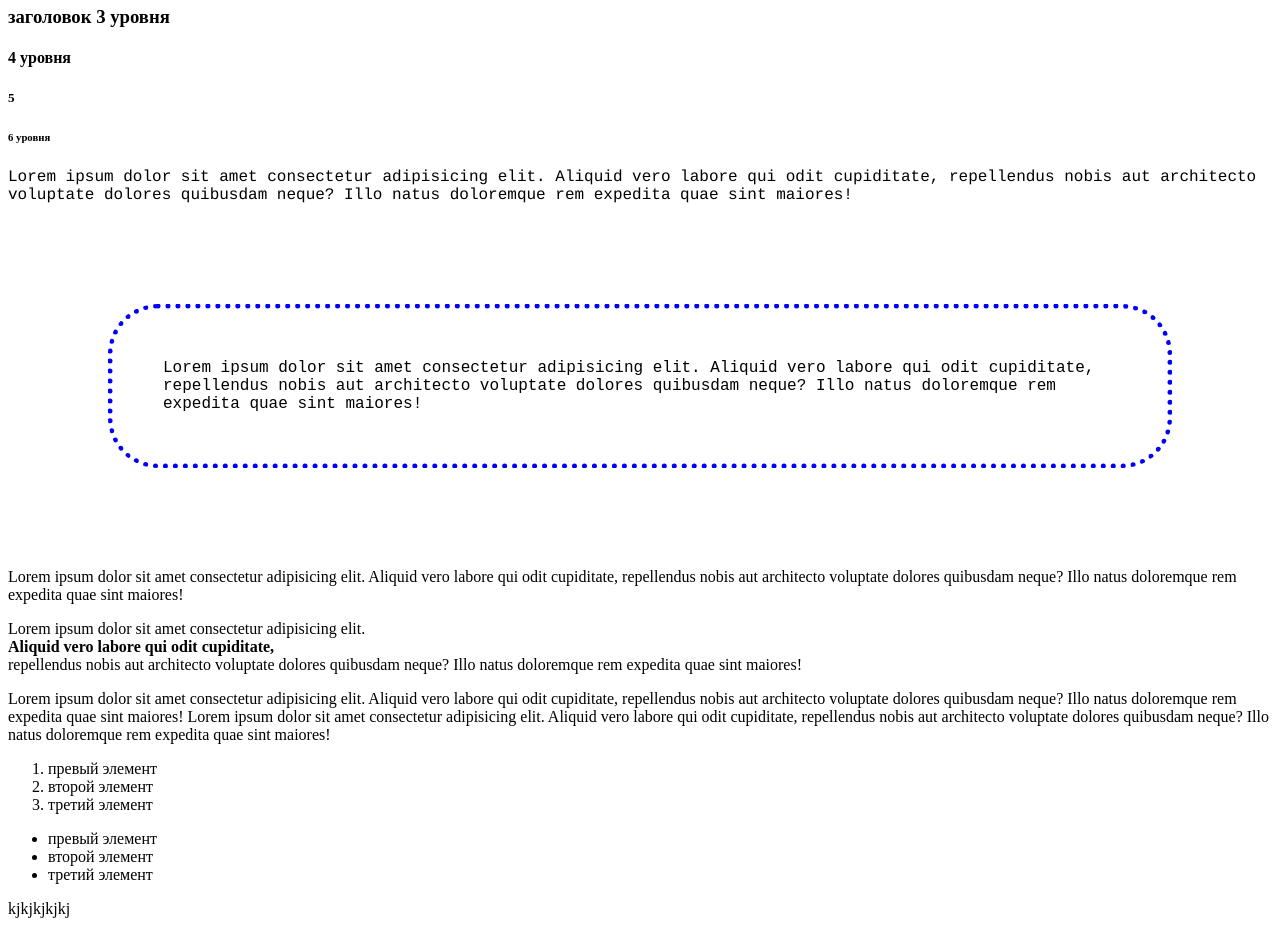
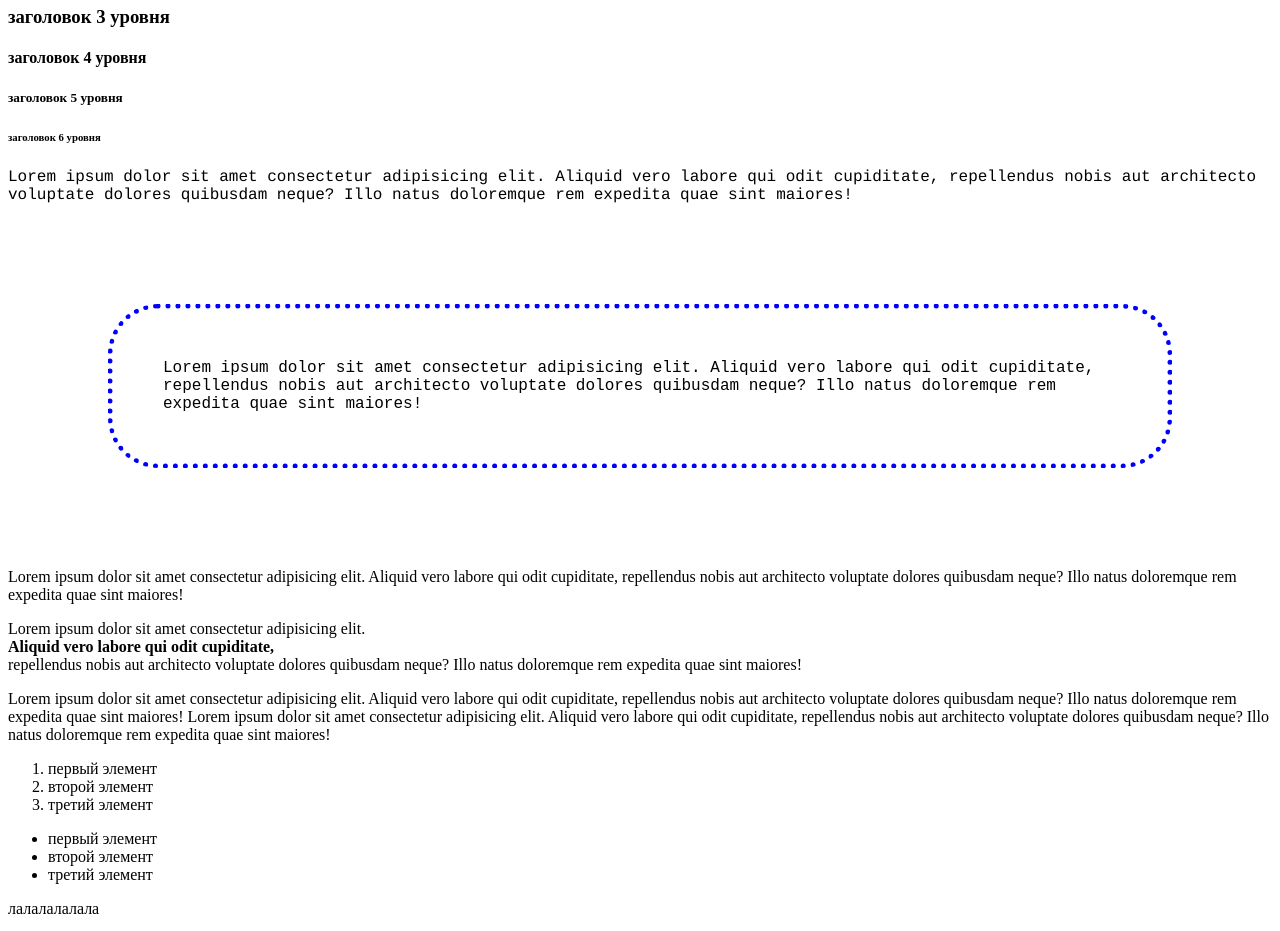
Before and after one commit to SPNoname/course, a plain HTML site: page lesson2 hw/index.html in a window 1280 px wide. Shown: the part 160-1091 px from the top of the page. Drawn offline with Linux system fonts and the light colour scheme.

Commit message:
index.html

```diff
--- a/lesson2 hw/index.html
+++ b/lesson2 hw/index.html
@@ -11,9 +11,9 @@
     <h1>заголовок первого уровня</h1>
     <h2>заголовок 2 уровня</h2>
     <h3>заголовок 3 уровня</h3>
-    <h4>4 уровня</h4>
-    <h5>5</h5>
-    <h6>6 уровня</h6>
+    <h4>заголовок 4 уровня</h4>
+    <h5>заголовок 5 уровня</h5>
+    <h6>заголовок 6 уровня</h6>
 
     <p class="paragraph-1">
         Lorem ipsum dolor sit amet consectetur adipisicing elit.
@@ -55,7 +55,7 @@
     </span>
     <ol>
         <li>
-            превый элемент
+            первый элемент
         </li>
         <li>
             второй элемент
@@ -66,7 +66,7 @@
     </ol>
     <ul>
         <li>
-            превый элемент
+            первый элемент
         </li>
         <li>
             второй элемент
@@ -76,7 +76,7 @@
         </li>
     </ul>
     <div>
-        <span>kjkjkjkjkj</span>
+        <span>лалалалалала</span>
     </div>
     <p><img src="images/iron.jpg"></img> </p>
 </body>
```
